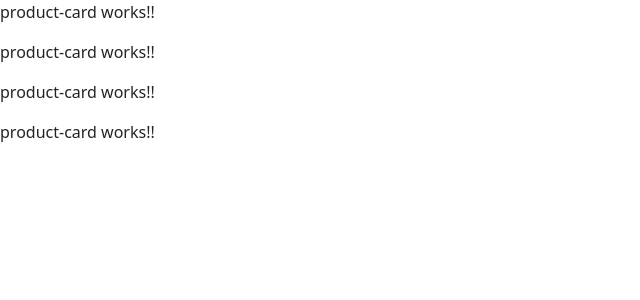
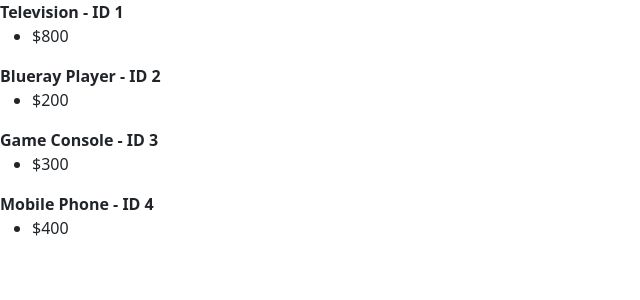
Before and after one commit to bnanaday/csci313-class-assignment-2, an Angular app: page / in a window 1280 px wide. Shown: the top 300 px of the page, without its empty margins (0-640 px from the left). Built offline with nearby package versions, Linux system fonts and the light colour scheme.

Commit message:
use text interpolation for displaying dynamic values

```diff
--- a/src/app/product-card/product-card.component.html
+++ b/src/app/product-card/product-card.component.html
@@ -1,3 +1,6 @@
-<p>
-product-card works!!
-</p>
+<div class="product-card">
+<div class="product-details">
+  <div><strong>{{product.productName}} - ID {{product.productID}}</strong>
+  <ul><li>${{product.price}}</li></ul>
+</div>
+</div>
```
